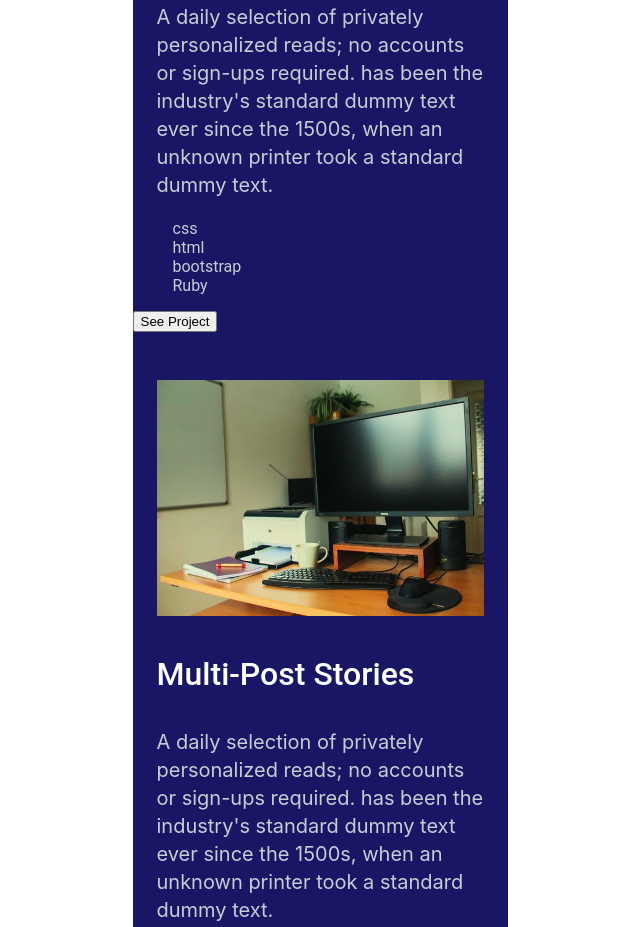
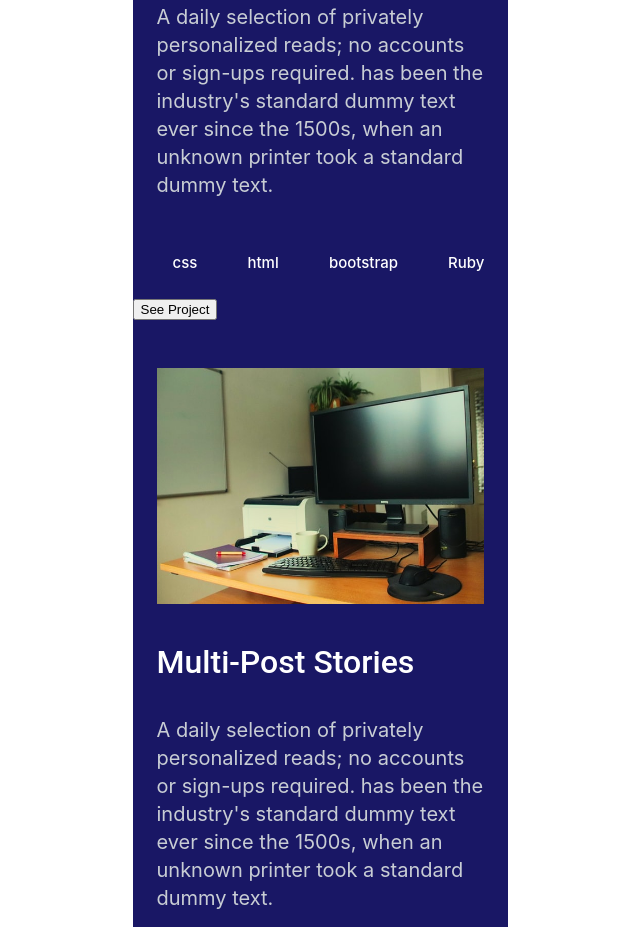
Before and after one commit to Obote/Portfolio-mobile-version, a website: page index.html in a window 1280 px wide. Shown: the part 1821-2748 px from the top of the page, without its empty margins (320-960 px from the left). Drawn offline with Linux system fonts and the light colour scheme.

Commit message:
Add experience stack style

```diff
--- a/style.css
+++ b/style.css
@@ -235,3 +235,25 @@ body {
     padding-left: 24px;
     padding-right: 24px;
   }
+
+  .stack-container {
+    display: flex;
+    flex-direction: row;
+    justify-content: space-between;
+    height: 40px;
+    width: 312px;
+    border-radius: 0;
+    padding-top: 24px;
+    align-items: center;
+  }
+
+  .stack-container li {
+    font-family: Inter, sans-serif;
+    font-size: 15px;
+    font-style: normal;
+    font-weight: 500;
+    line-height: 20px;
+    letter-spacing: 0;
+    text-align: center;
+    color: #fff;
+  }
```
